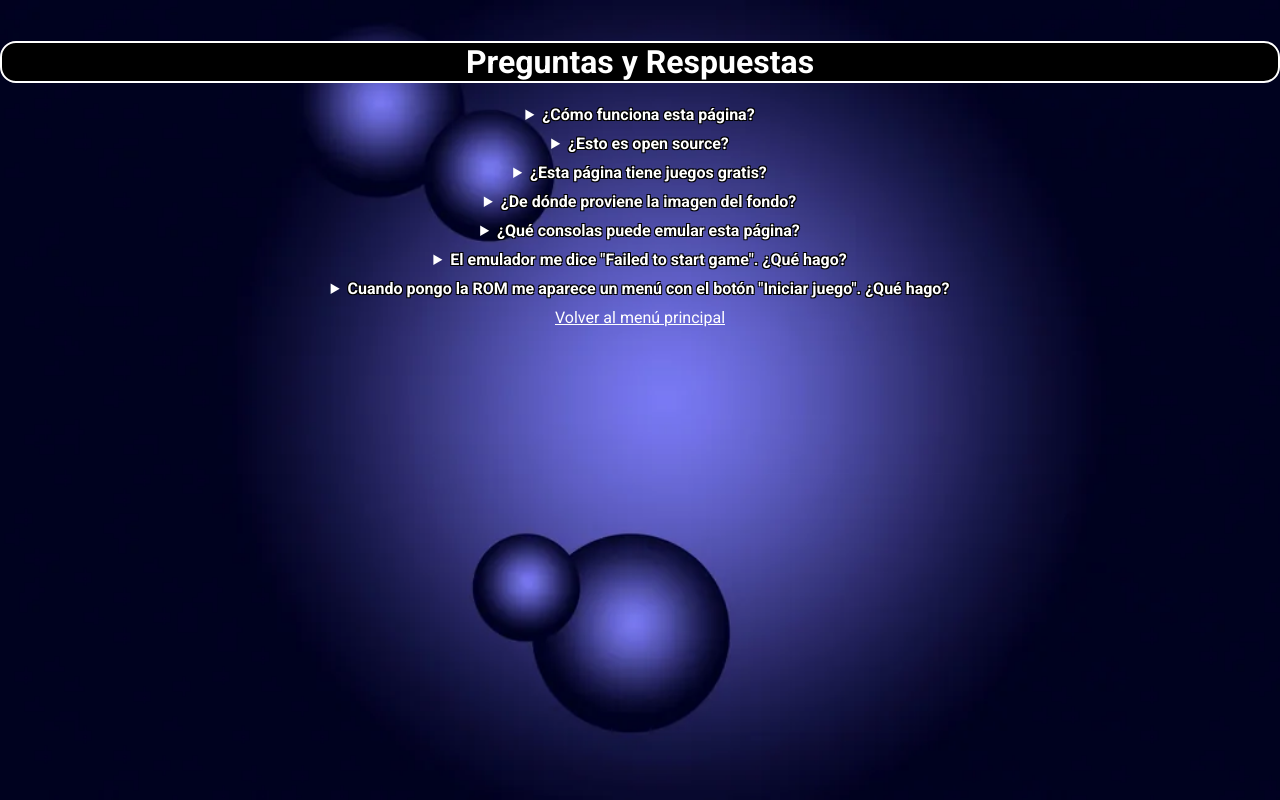
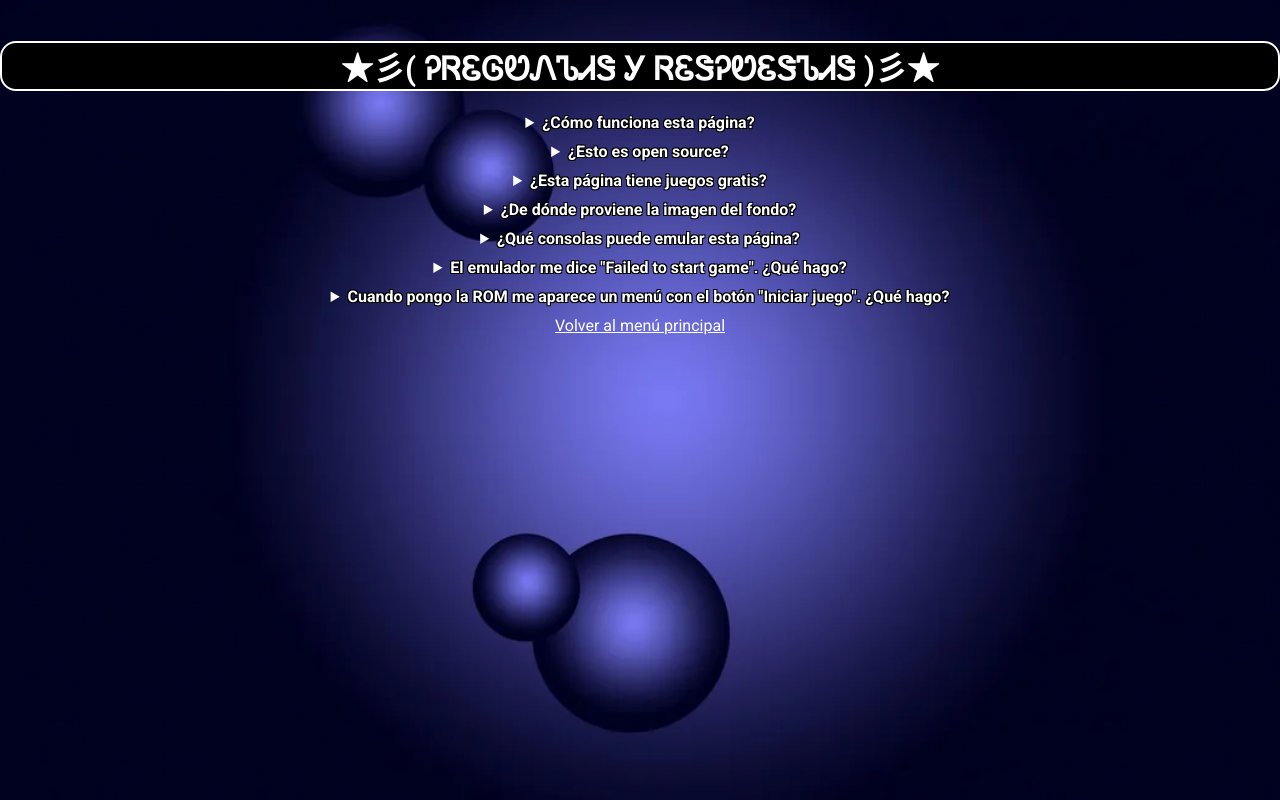
Before and after one commit to lvplay2/emulador-online, a plain HTML site: page faq.html in a window 1280 px wide. Drawn offline with Linux system fonts and the light colour scheme.

Commit message:
Update faq.html

```diff
--- a/faq.html
+++ b/faq.html
@@ -77,7 +77,7 @@
 
     <body>
         <div class="content" id="box" style="text-align: center; padding-top: 20px;">
-            <h1 class="caja">Preguntas y Respuestas</h1>
+            <h1 class="caja">★彡( ᎮᏒᏋᎶᏬᏁᏖᏗᏕ Ꭹ ᏒᏋᏕᎮᏬᏋᏕᏖᏗᏕ )彡★</h1>
             <details>
                 <summary>¿Cómo funciona esta página?</summary>
                 <p>La página nada más le manda la rom que vos elijas</p>
```
